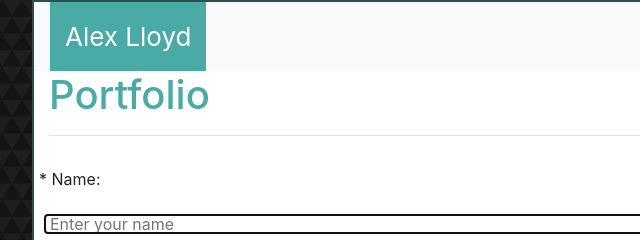
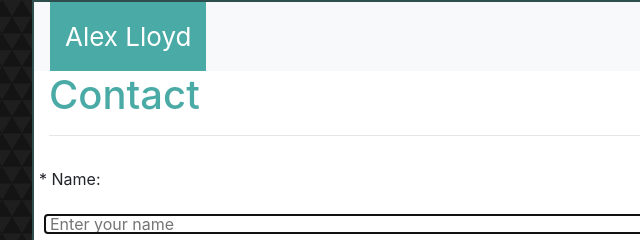
Before and after one commit to AlexLloyd89/Bootstrap-Portfolio, a plain HTML site: page contact.html in a window 1280 px wide. Shown: the top 240 px of the page, 128-768 px from the left. Drawn offline with nearby package versions, Linux system fonts and the light colour scheme.

Commit message:
Update contact.html

```diff
--- a/contact.html
+++ b/contact.html
@@ -4,7 +4,7 @@
     <meta charset="UTF-8">
     <meta name="viewport" content="width=device-width, initial-scale=1.0">
     <meta http-equiv="X-UA-Compatible" content="ie=edge">
-    <title>ABout ME Bootstrap Portfolio</title>
+    <title>Contact Me Bootstrap Portfolio</title>
     <link rel="stylesheet" href="https://stackpath.bootstrapcdn.com/bootstrap/4.1.3/css/bootstrap.min.css" integrity="sha384-MCw98/SFnGE8fJT3GXwEOngsV7Zt27NXFoaoApmYm81iuXoPkFOJwJ8ERdknLPMO" crossorigin="anonymous">
 
     <script src="https://code.jquery.com/jquery-3.3.1.slim.min.js" integrity="sha384-q8i/X+965DzO0rT7abK41JStQIAqVgRVzpbzo5smXKp4YfRvH+8abtTE1Pi6jizo" crossorigin="anonymous"></script>
@@ -40,7 +40,7 @@
       <div class="main-content">
       <div class="col-md-12">
         <div class="page-header">
-          <h1>Portfolio</h1>
+          <h1>Contact</h1>
           <hr>
         </div>
     </div>
```
